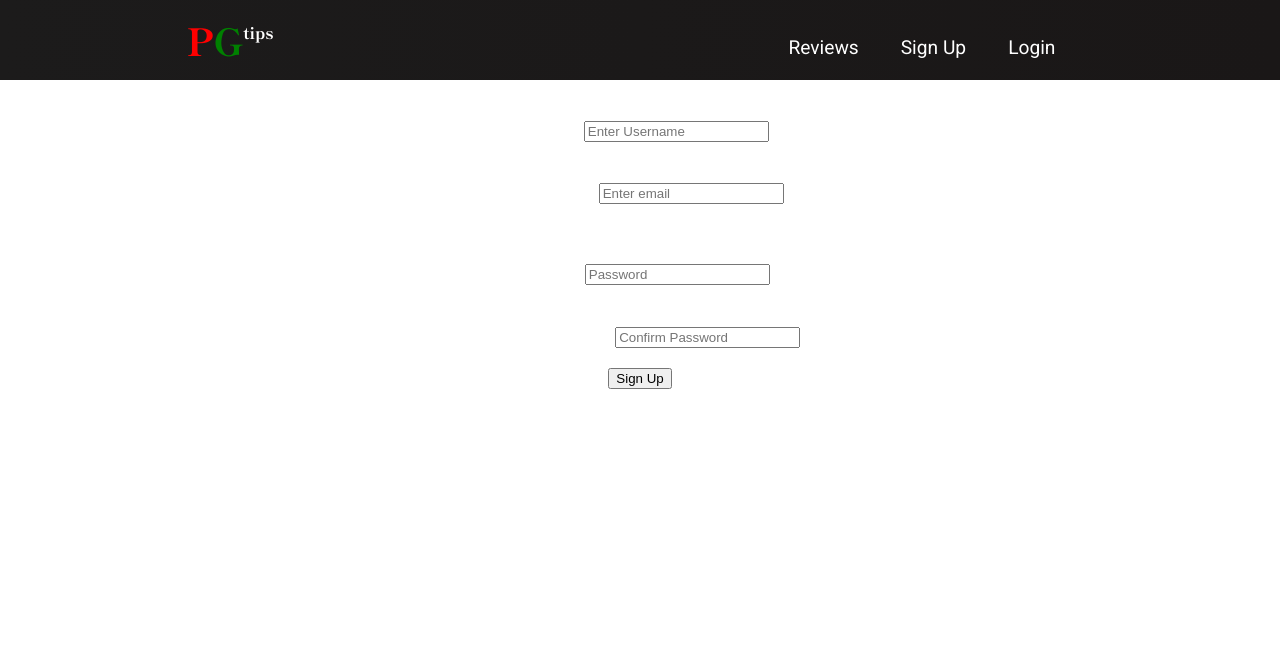
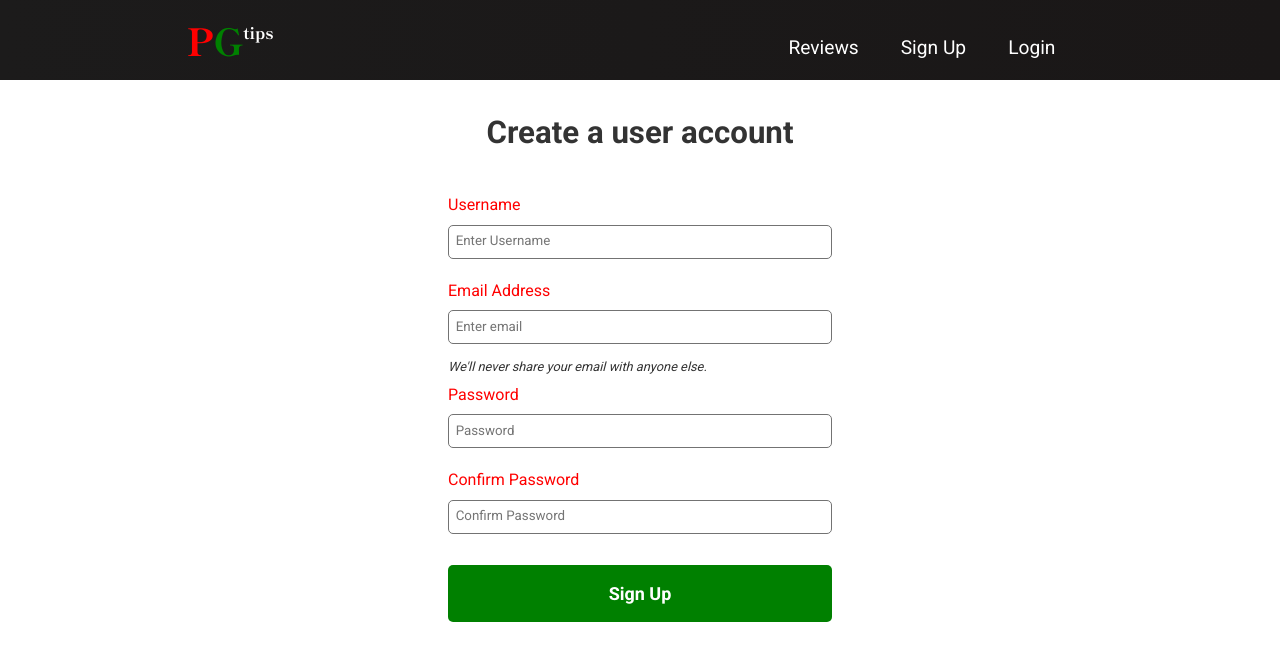
Before and after one commit to browser-arousers/browser-arousers, a React (Create React App) app in the folder game-reviews/: page /Signup in a window 1280 px wide. Shown: the top 660 px of the page. Built offline with nearby package versions, Linux system fonts and the light colour scheme.

Commit message:
css styles

```diff
--- a/game-reviews/src/components/Signup.css
+++ b/game-reviews/src/components/Signup.css
@@ -1,18 +1,63 @@
-form{
-    color: white;
+.page-header {
+    font-size: 1.953rem;
     text-align: center;
-    margin-top: 20%;
+    padding: 1em 0;
+}
+
+form, label, .emailHelp {
+    color: var(--darkFont);
+    text-align: left;
+}
+
+form {
+    padding: 2em 1em;
+}
+
+.form-container {
+    width: 90%;
+    margin: 0 auto;
+}
+
+.form-group {
+    display: flex;
+    flex-direction: column;
+}
+
+label {
+    color: var(--redAccent);
+    padding: 0.5em 0;
+}
+
+input[type="text"],
+input[type="email"],
+input[type="password"] {
+    font-family: 'Roboto', Arial, Helvetica, sans-serif;
+    line-height: 1.4;
+    padding: 0.5em;
+    border: 1px solid #737373;
+    border-radius: 5px;
+    margin-bottom: 1em;
 }
 
 .emailHelp{
-    font-size: 10pt;
+    font-size: 0.8rem;
     font-style: italic;
 }
 
-.form-group{
-    margin-top: 40px;
+form .btn {
+    margin: 1em 0;
+    width: 100%;
 }
 
-.submit-btn{
-    margin-top: 20px;
+@media (min-width: 700px) {
+    .form-container {
+        width: 60%;
+    }
 }
+
+@media (min-width: 1000px) {
+    .form-container {
+        width: 30%;
+        max-width: 500px;
+    }
+}
--- a/game-reviews/src/components/Signup.js
+++ b/game-reviews/src/components/Signup.js
@@ -38,7 +38,8 @@ export default function Signup(props) {
     }
     return (
         <div>
-            <form className="form-group" onSubmit={sendDetailsToServer}>
+            <h1 className="page-header">Create a user account</h1>
+            <form className="form-container" onSubmit={sendDetailsToServer}>
 
                 <div className="form-group">
                 <label>Username</label>
@@ -92,7 +93,7 @@ export default function Signup(props) {
 
                 <button
                     type="submit"
-                    className="submit-btn"
+                    className="btn btn-primary"
                 >
                     Sign Up
                     </button>
```
